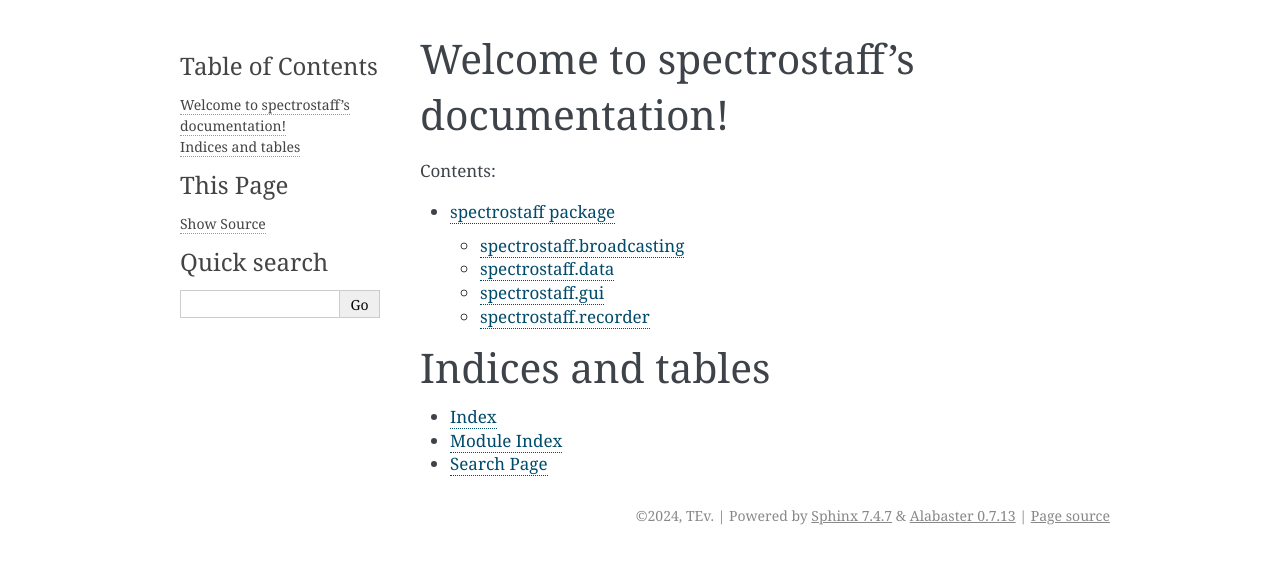
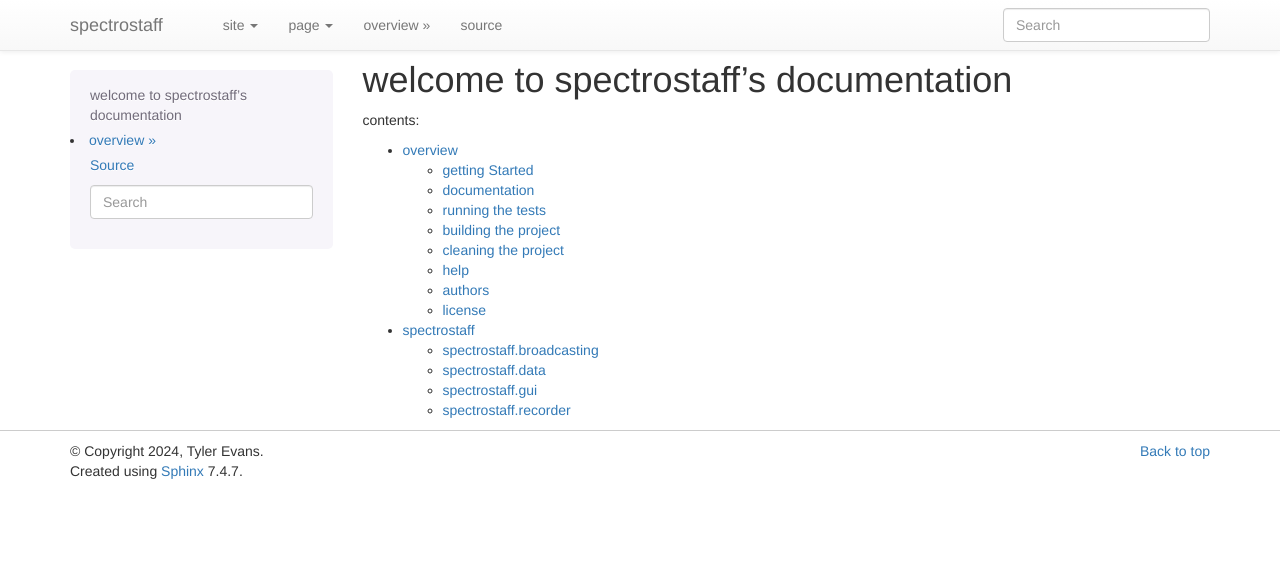
Before and after one commit to kiefer138/spectrostaff, a Sphinx documentation site: the page built from docs/source/index.rst, in a window 1280 px wide. Shown: the top 564 px of the page. Built offline with Sphinx 7.4.7, drawn with Linux system fonts in a browser that asks for light colours.

```diff
--- /dev/null
+++ b/docs/source/_static/custom.css
@@ -0,0 +1,4 @@
+.navbar-brand,
+.navbar-nav > li > a {
+    text-transform: lowercase;
+}
--- a/docs/source/conf.py
+++ b/docs/source/conf.py
@@ -6,16 +6,16 @@
 # -- Project information -----------------------------------------------------
 # https://www.sphinx-doc.org/en/master/usage/configuration.html#project-information
 
+import sphinx_bootstrap_theme
+
 project = "spectrostaff"
-copyright = "2024, TEv"
+copyright = "2024, Tyler Evans"
 author = "Tyler Evans"
 
 # -- General configuration ---------------------------------------------------
 # https://www.sphinx-doc.org/en/master/usage/configuration.html#general-configuration
 
-extensions = [
-    "sphinx.ext.autodoc",
-]
+extensions = ["m2r", "sphinx.ext.autodoc"]
 
 templates_path = ["_templates"]
 exclude_patterns = []
@@ -23,5 +23,7 @@ exclude_patterns = []
 # -- Options for HTML output -------------------------------------------------
 # https://www.sphinx-doc.org/en/master/usage/configuration.html#options-for-html-output
 
-html_theme = "alabaster"
+html_theme = "bootstrap"
+html_theme_path = sphinx_bootstrap_theme.get_html_theme_path()
 html_static_path = ["_static"]
+html_css_files = ['custom.css']
--- a/docs/source/index.rst
+++ b/docs/source/index.rst
@@ -3,18 +3,12 @@
    You can adapt this file completely to your liking, but it should at least
    contain the root `toctree` directive.
 
-Welcome to spectrostaff's documentation!
-========================================
+welcome to spectrostaff's documentation
+=======================================
 
 .. toctree::
    :maxdepth: 2
-   :caption: Contents:
+   :caption: contents:
 
+   readme
    spectrostaff
-
-Indices and tables
-==================
-
-* :ref:`genindex`
-* :ref:`modindex`
-* :ref:`search`
--- /dev/null
+++ b/docs/source/readme.rst
@@ -0,0 +1 @@
+.. mdinclude:: ../../README.md
--- a/docs/source/spectrostaff.rst
+++ b/docs/source/spectrostaff.rst
@@ -1,5 +1,7 @@
-spectrostaff package
-====================
+spectrostaff
+============
+
+recording, broadcasting, analyzing, and visualizing audio
 
 spectrostaff.broadcasting
 -------------------------
```
Also changed, not shown: README.md (+38 -26 lines).
